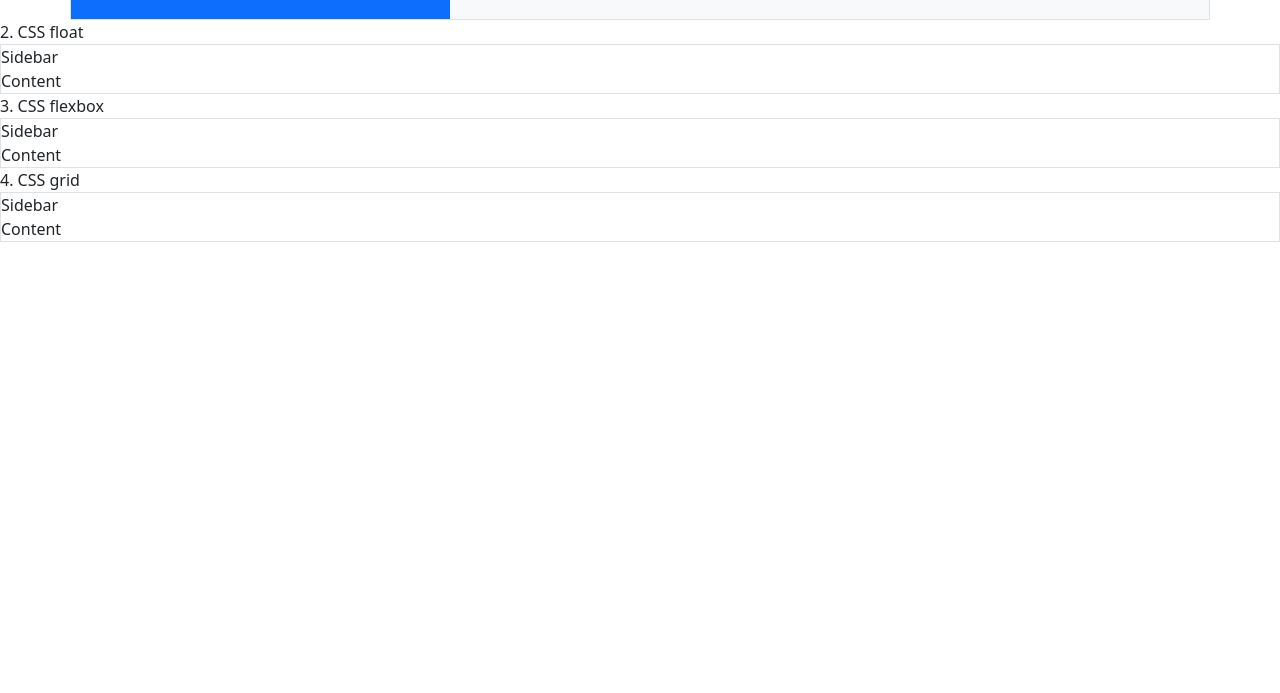
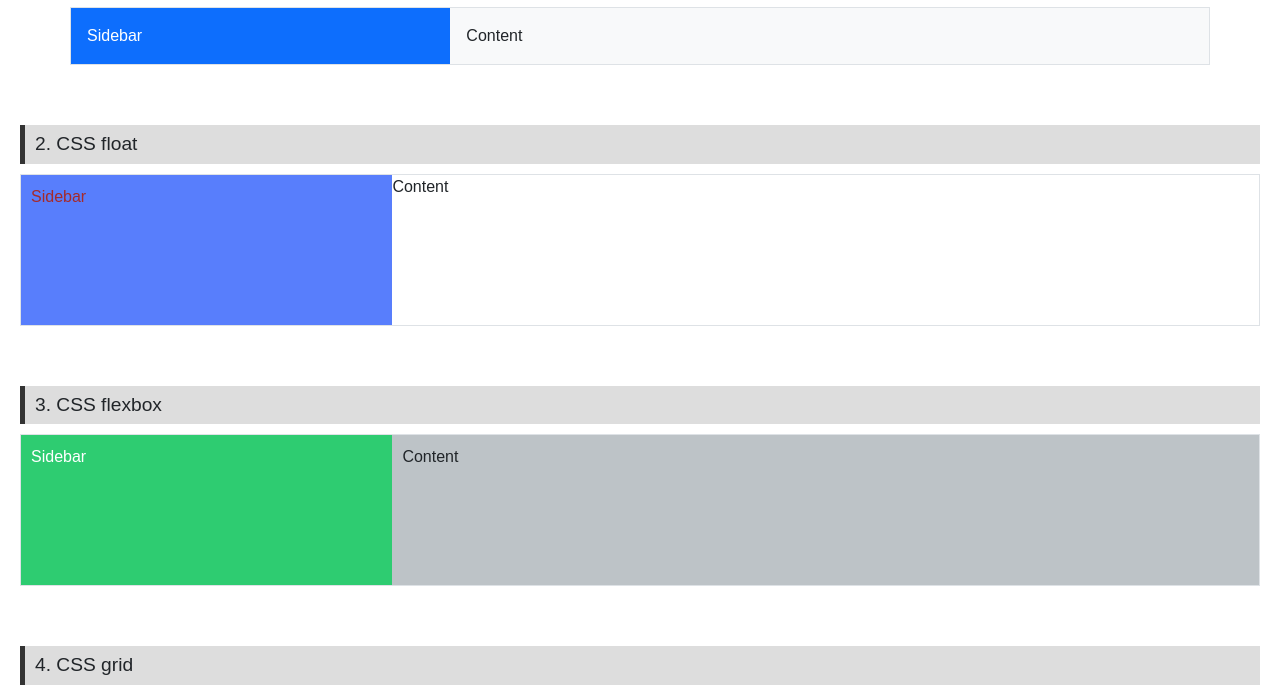
Before and after one commit to Mahyarnaeimi/login_form, a plain HTML site: page Html Layouts 4 in 1.html in a window 1280 px wide. Shown: the part 118-811 px from the top of the page. Drawn offline with nearby package versions, Linux system fonts and the light colour scheme.

Commit message:
update css

```diff
--- a/Html Layouts 4 in 1.html
+++ b/Html Layouts 4 in 1.html
@@ -6,6 +6,86 @@
       <link href="https://cdn.jsdelivr.net/npm/bootstrap@5.3.0/dist/css/bootstrap.min.css" rel="stylesheet">
 
       <style>
+         body {
+          font-family: sans-serif;
+          margin: 20px;
+         }
+
+         section {
+            margin-bottom: 60px;
+         }
+         h2 {
+            margin-bottom: 15px;
+         }
+
+         .float-container::after {
+            content: "";
+            display: table;
+            clear: both;
+         }
+
+         .float-sidebar {
+            float: left;
+            width: 30%;
+            background: rgb(88, 126, 252);
+            color: brown;
+            height: 150px;
+            padding: 10px;
+         }
+
+         .float.content {
+            float: left;
+            width: 70
+            background green;
+            color: rgb(46, 46, 46);
+            height: 150px;
+            padding: 10px;
+         }
+
+         .flex-container {
+            display: flex;
+         }
+
+        .flex-sidebar {
+      width: 30%;
+      background: #2ecc71;
+      color: white;
+      height: 150px;
+      padding: 10px;
+    }
+    .flex-content {
+      flex: 1;
+      background: #bdc3c7;
+      height: 150px;
+      padding: 10px;
+    }
+    .grid-container {
+      display: grid;
+      grid-template-columns: 1fr 2fr;
+      gap: 10px;
+    }
+    .grid-sidebar {
+      background: #e67e22;
+      color: white;
+      height: 150px;
+      padding: 10px;
+    }
+    .grid-content {
+      background: #ecf0f1;
+      height: 150px;
+      padding: 10px;
+    }
+    .box-title {
+      background: #ddd;
+      padding: 5px 10px;
+      font-size: 1.2em;
+      margin-bottom: 10px;
+      border-left: 5px solid #333;
+    }
+
+
+
+
 
       </style>
     </head>
```
